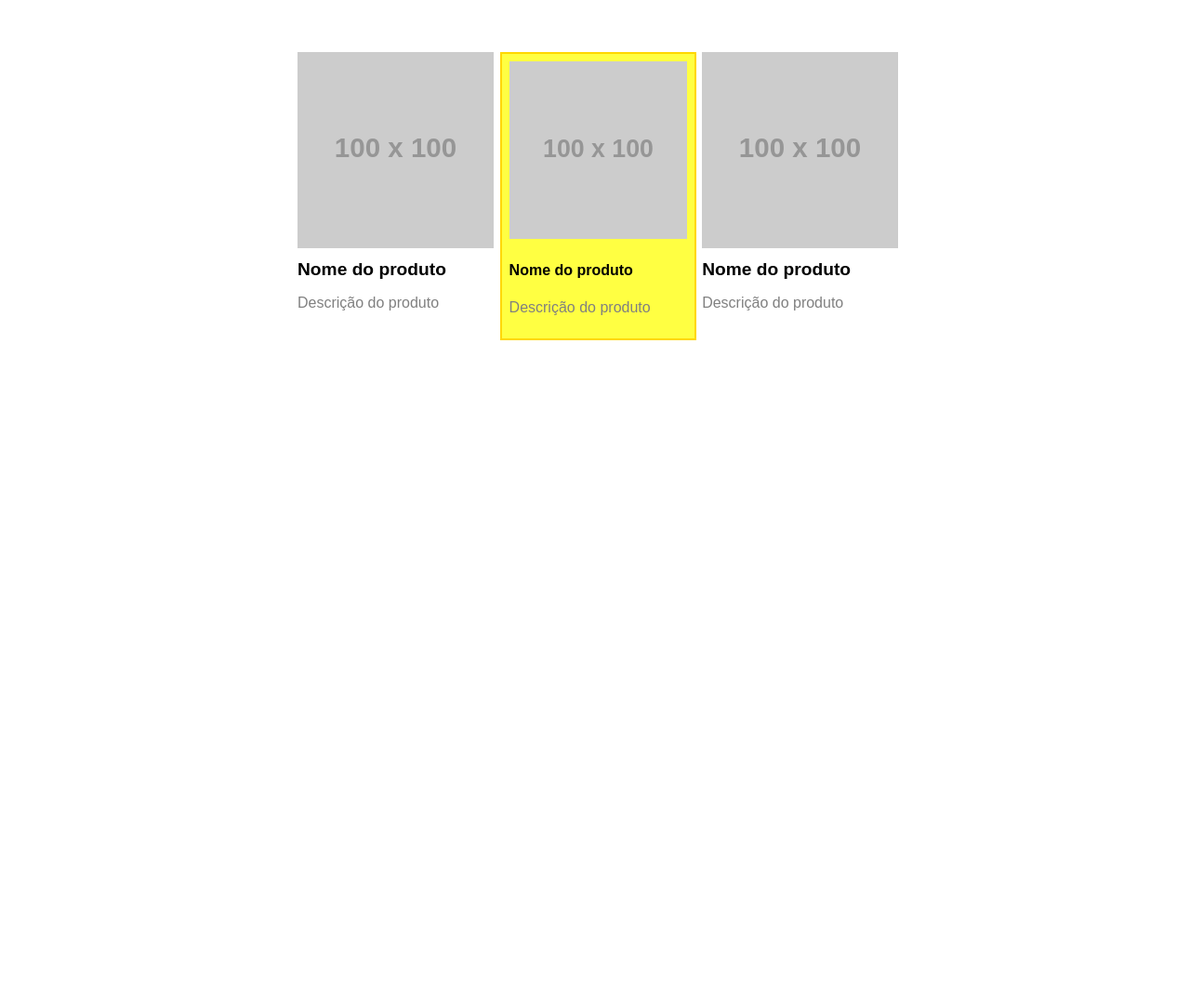
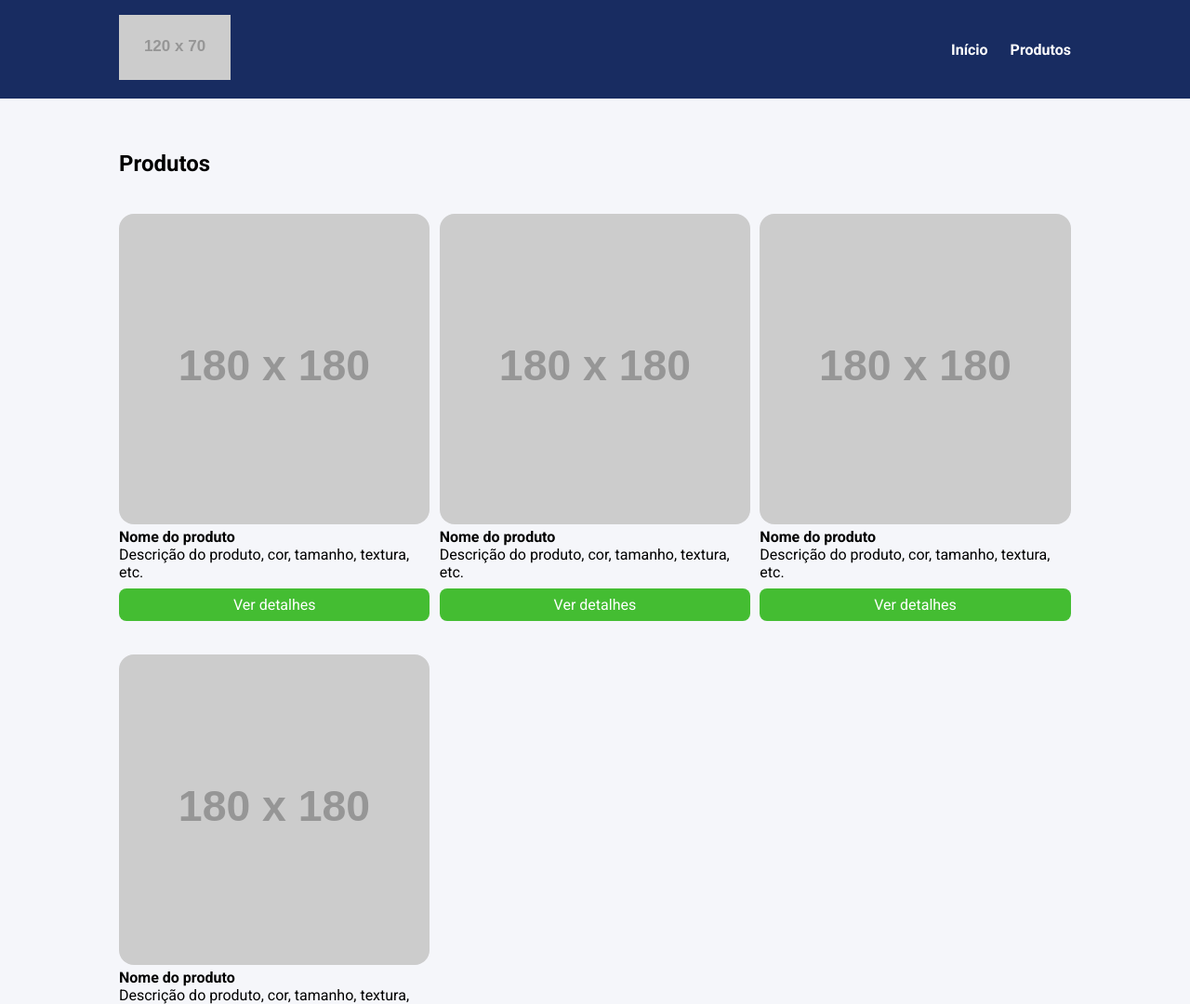
Before and after one commit to sergioj1123/curso_ebac_frontend, a website: page index.html in a window 1280 px wide. Shown: the top 1080 px of the page at 93% size. Before the commit the page ends 800 px from the top, so only its background shows below. Drawn offline with nearby package versions, Linux system fonts and the light colour scheme; files that its build step writes are made by us from their sources; placeholder pictures from the web are drawn by us.

Commit message:
Revert "BEM with SASS"
This reverts commit c491d663699f219db5bc642e5cb657891064072c.

```diff
--- a/index.html
+++ b/index.html
@@ -4,35 +4,63 @@
     <meta charset="UTF-8" />
     <meta http-equiv="X-UA-Compatible" content="IE=edge" />
     <meta name="viewport" content="width=device-width, initial-scale=1.0" />
-    <title>Exercício boas práticas de CSS</title>
-    <link rel="stylesheet" href="main.css" />
+    <title>Document</title>
+    <link rel="preconnect" href="https://fonts.googleapis.com" />
+    <link rel="preconnect" href="https://fonts.gstatic.com" crossorigin />
+    <link
+      href="https://fonts.googleapis.com/css2?family=Roboto:wght@400;700&display=swap"
+      rel="stylesheet"
+    />
+    <link rel="stylesheet" href="./build/styles/main.min.css" />
   </head>
-  <body class="body">
-    <div class="produtos">
-      <div class="produto">
-        <img
-          class="produto__imagem"
-          src="https://via.placeholder.com/100x100"
-        />
-        <h4 class="produto__nome">Nome do produto</h4>
-        <p class="produto__descricao">Descrição do produto</p>
+  <body>
+    <header>
+      <div class="container">
+        <div class="branding">
+          <img src="https://via.placeholder.com/120x70" />
+        </div>
+        <nav>
+          <ul class="menu">
+            <li>
+              <a href="#">Início</a>
+            </li>
+            <li>
+              <a href="#">Produtos</a>
+            </li>
+          </ul>
+        </nav>
       </div>
-      <div class="produto produto--em-destaque">
-        <img
-          class="produto__imagem"
-          src="https://via.placeholder.com/100x100"
-        />
-        <h4 class="produto__nome-nome">Nome do produto</h4>
-        <p class="produto__descricao">Descrição do produto</p>
+    </header>
+    <section>
+      <div class="container">
+        <h2>Produtos</h2>
+        <ul class="products">
+          <li class="product-item">
+            <img src="https://via.placeholder.com/180x180" />
+            <h4>Nome do produto</h4>
+            <p>Descrição do produto, cor, tamanho, textura, etc.</p>
+            <a href="#" class="product-button"> Ver detalhes </a>
+          </li>
+          <li class="product-item">
+            <img src="https://via.placeholder.com/180x180" />
+            <h4>Nome do produto</h4>
+            <p>Descrição do produto, cor, tamanho, textura, etc.</p>
+            <a href="#" class="product-button"> Ver detalhes </a>
+          </li>
+          <li class="product-item">
+            <img src="https://via.placeholder.com/180x180" />
+            <h4>Nome do produto</h4>
+            <p>Descrição do produto, cor, tamanho, textura, etc.</p>
+            <a href="#" class="product-button"> Ver detalhes </a>
+          </li>
+          <li class="product-item">
+            <img src="https://via.placeholder.com/180x180" />
+            <h4>Nome do produto</h4>
+            <p>Descrição do produto, cor, tamanho, textura, etc.</p>
+            <a href="#" class="product-button"> Ver detalhes </a>
+          </li>
+        </ul>
       </div>
-      <div class="produto">
-        <img
-          class="produto__imagem"
-          src="https://via.placeholder.com/100x100"
-        />
-        <h4 class="produto__nome">Nome do produto</h4>
-        <p class="produto__descricao">Descrição do produto</p>
-      </div>
-    </div>
+    </section>
   </body>
 </html>
--- a/main.scss
+++ /dev/null
@@ -1,32 +0,0 @@
-.body {
-    margin: 0;
-    padding: 0;
-    font-family: sans-serif;
-}
-.produtos {
-    max-width: 640px;
-    width: 100%;
-    margin: 56px auto;
-    display: grid;
-    grid-template-columns: 33% 33% 33%;
-    grid-column-gap: 1%;
-}
-
-.produto{
-    &__imagem { /* elemento */
-        width: 100%;
-    }
-
-    &__nome{
-        font-size: 1.2em;
-        margin: 8px 0;
-    }
-    &__descricao{
-        color: gray;
-    }
-    &--em-destaque{
-        border: 2px solid gold;
-        padding: 8px;
-        background-color: #ffff42;
-    }
-}
--- /dev/null
+++ b/source/scripts/main.js
@@ -0,0 +1,4 @@
+console.log("hello world!");
+console.log("hello world!");
+console.log("hello world!");
+console.log("hello world!");
--- /dev/null
+++ b/source/styles/main.less
@@ -0,0 +1,107 @@
+@import "mapas.less";
+
+@breakpointMobile: ~"(max-width: 767px)";
+@breakpointTablet: ~"(max-width: 1023px)";
+
+* {
+    margin: 0;
+    padding: 0;
+    box-sizing: border-box;
+    font-family: Roboto, sans-serif;
+}
+
+body {
+    background-color: #colors[primaryBackGroud];
+}
+
+li {
+    list-style: none;
+}
+
+.container {
+    max-width: 1024px;
+    width: 100%;
+    margin: 0 auto;
+}
+
+header {
+    background-color: #colors[secundaryBackGroud];
+    position: sticky;
+    top: 0;
+    left: 0;
+
+    .container {
+        display: flex;
+        justify-content: space-between;
+        align-items: center;
+        padding: 16px 0;
+    }
+}
+
+.menu {
+    display: flex;
+
+    li {
+        font-weight: bold;
+        margin-left: 24px;
+
+        a {
+            color: #fff;
+            text-decoration: none;
+        }
+    }
+}
+
+section {
+    padding: 56px 0;
+}
+
+.products {
+    margin-top: 40px;
+    display: grid;
+    grid-template-columns: repeat(3, 32.66%);
+    column-gap: 1%;
+    row-gap: 4%;
+    width: 100%;
+}
+
+.product-item img {
+    width: 100%;
+    border-radius: 16px;
+}
+
+.product-button {
+    display: block;
+    background-color: #colors[buttonColor];
+    color: #fff;
+    text-align: center;
+    padding: 8px 0;
+    border-radius: 8px;
+    margin-top: 8px;
+    text-decoration: none;
+
+    &:hover{
+    background-color: #4cd137;
+    }
+}
+
+@media @breakpointTablet {
+    .container {
+        max-width: 80%;
+    }
+
+    .products {
+        grid-template-columns: repeat(2, 48.5%);
+        column-gap: 3%;
+    }
+}
+
+@media @breakpointMobile {
+    .products {
+        display: block;
+    }
+
+    .product-item  {
+        margin-bottom: 32px;
+    }
+}
--- /dev/null
+++ b/source/styles/mapas.less
@@ -0,0 +1,5 @@
+#colors(){
+    primaryBackGroud: #f5f6fa;
+    secundaryBackGroud: #182C61;
+    buttonColor: #44bd32;
+}
```
Also changed, not shown: gruntfile.js (added, +32 -0 lines), package.json (+8 -4 lines), images/FrontEnd m17_supportmaterial_github.svg (added), images/FrontEnd m17_supportmaterial_instagram.svg (added), images/FrontEnd m17_supportmaterial_linkedin.svg (added), images/FrontEnd m17_supportmaterial_mail.svg (added), main.css (deleted), source/styles/main.css (added), 3 other files.
